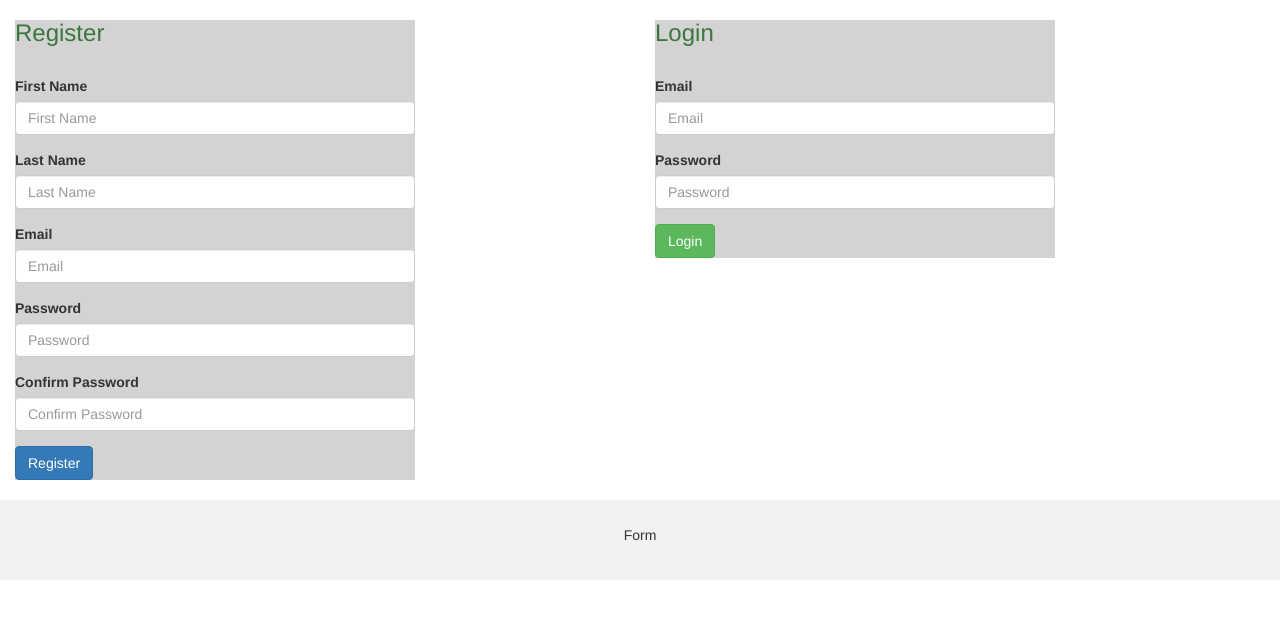
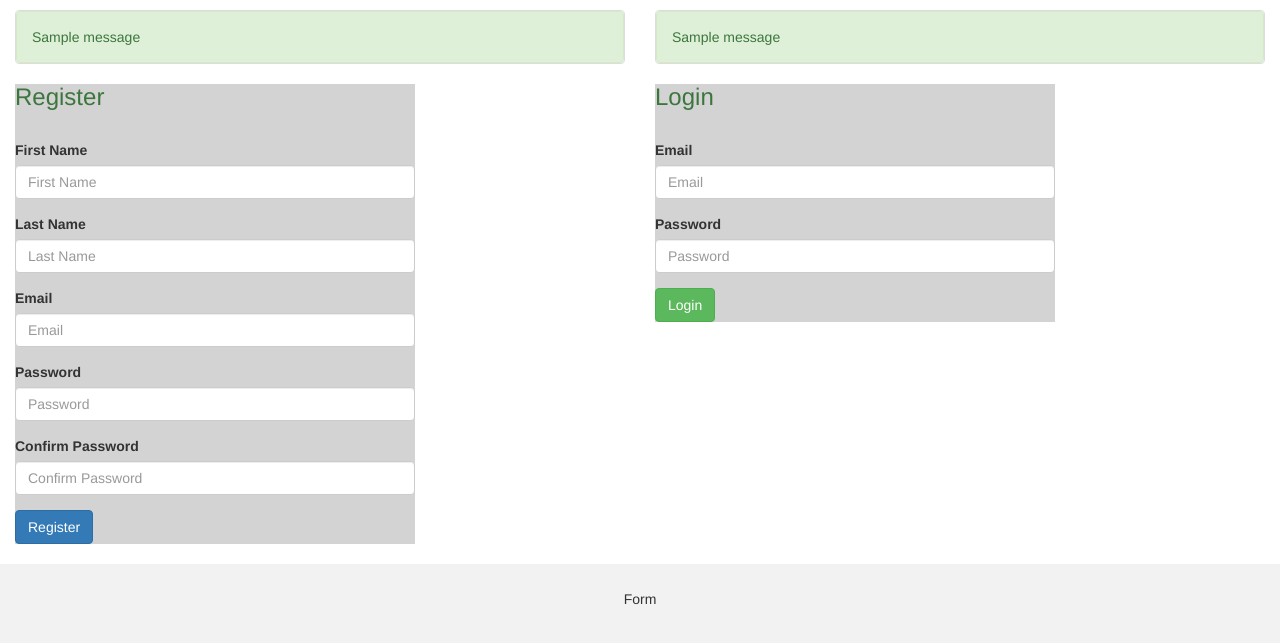
Before and after one commit to gemaortega/inicio_de_sesion, a Flask app: page / in a window 1280 px wide. Shown: the part 52-695 px from the top of the page. Run offline with Flask 2, Linux system fonts and the light colour scheme; one stand-in notice (Sample message) is shown; some libraries are stand-ins or nearby versions; some web fonts are replaced.

Commit message:
Corrije SQL. Corrige HTML. Corrije model y controller.

```diff
--- a/flask_app/controllers/users.py
+++ b/flask_app/controllers/users.py
@@ -20,10 +20,8 @@ def register():
 # RUTAS DE CREACION (CREATE)
 @app.route('/create_user', methods=['POST'])
 def create_user():
-    """
     if not User.validate_user(request.form):
         return redirect('/')
-    """
     pw_hash = bcrypt.generate_password_hash(request.form['password'])
     print(f"pw_hash: {pw_hash}")
     data = {
@@ -35,13 +33,7 @@ def create_user():
     print(data, "EFECTIVAMENTE ATRAPAMOS LA INFO DEL FORMULARIO")
     id_user = User.save(data)
     print(id_user, "QUE RETORNO EL HABER REGISTRADO UN USUARIO NUEVO?")
-    #session['id_usuario'] = id_user
     return render_template('dashboard.html', user_name=request.form['first_name'])
-
-
-@app.route('/login', methods=['POST'])
-def login():
-    data = {'email' }
 
 
 @app.route('/clearsession')
@@ -68,19 +60,18 @@ def register_user():
     return redirect("/dashboard")
 
 @app.route('/login', methods=['POST'])
-def login_post():
+def login():
     # ver si el nombre de usuario proporcionado existe en la base de datos
-    data = { "email" : request.form["email"] }
+    data = { "email" : request.form["email_login"] }
     user_in_db = User.get_by_email(data)
     # usuario no está registrado en la base de datos
     if not user_in_db:
-        flash("Invalid Email/Password")
+        flash("1 Invalid Email/Password")
         return redirect("/")
-    if not bcrypt.check_password_hash(user_in_db.password, request.form['password']):
+    if not bcrypt.check_password_hash(user_in_db.password, request.form['password_login']):
         # si obtenemos False después de verificar la contraseña
-        flash("Invalid Email/Password")
+        flash("2 Invalid Email/Password")
         return redirect('/')
     # si las contraseñas coinciden, configuramos el user_id en sesión
-    session['user_id'] = user_in_db.id
     # ¡¡¡Nunca renderices en una post!!!
-    return redirect("/dashboard")
+    return render_template('dashboard.html', user_name=user_in_db.first_name)
--- a/flask_app/models/user.py
+++ b/flask_app/models/user.py
@@ -27,7 +27,7 @@ class User:
         if len(user['last_name']) < 3:
             flash("Last name must be at least 3 characters.")
             is_valid = False
-        if int(user['email']) < 3:
+        if len(user['email']) < 3:
             flash("email must be at least charactes.")
             is_valid = False
         if not EMAIL_REGEX.match(user['email']):
--- a/flask_app/templates/login_reg.html
+++ b/flask_app/templates/login_reg.html
@@ -18,6 +18,19 @@
     footer {
       background-color: #f2f2f2;
       padding: 25px;
+    }
+
+    .list-group {
+      margin: 10px 0;
+    }
+
+    .list-group-item {
+      margin: 0;
+      padding: 0;
+    }
+
+    .alert {
+      margin: 0;
     }
   </style>
 </head>
@@ -48,6 +61,17 @@
     <div class="row">
       <div class="col-lg-6 mb-4">
         <div class="card">
+          {% with messages = get_flashed_messages() %}
+            {% if messages %}
+            <ul class="flashes list-group">
+              {% for message in messages %}
+              <li class="list-group-item">
+                <div class="alert alert-success">{{message}}</div>
+              </li>
+              {% endfor %}
+            </ul>
+            {% endif %}
+          {% endwith %}
           <div class="card-body">
             <div class="card-body" style="width: 40rem; background-color: lightgrey">
               <h3 class="text-success">Register</h3><br>
@@ -82,10 +106,23 @@
       </div>
       <div class="col-lg-6 mb-4">
         <div class="card">
+
+          {% with messages = get_flashed_messages() %}
+            {% if messages %}
+            <ul class="flashes list-group">
+              {% for message in messages %}
+              <li class="list-group-item">
+                <div class="alert alert-success">{{message}}</div>
+              </li>
+              {% endfor %}
+            </ul>
+            {% endif %}
+          {% endwith %}
+
           <div class="card-body">
             <div class="card-body" style="width: 40rem; background-color: lightgrey">
               <h3 class="text-success">Login</h3><br>
-              <form action="/process" method="POST">
+              <form action="/login" method="POST">
                 <div class="mb-3">
                   <div class="form-group">
                     <label for="email_login" class="form_label">Email</label>
@@ -93,7 +130,7 @@
                   </div>
                   <div class="form-group">
                     <label for="password_login" class="form_label">Password</label>
-                    <input type="text" class="form-control" id="password_login" name="password_login" placeholder="Password">
+                    <input type="password" class="form-control" id="password_login" name="password_login" placeholder="Password">
                   </div>
                 </div>
                 <button type="submit" class="btn btn-success">Login</button>
```
Also changed, not shown: schema/users_schema.sql (+34 -1 lines).
